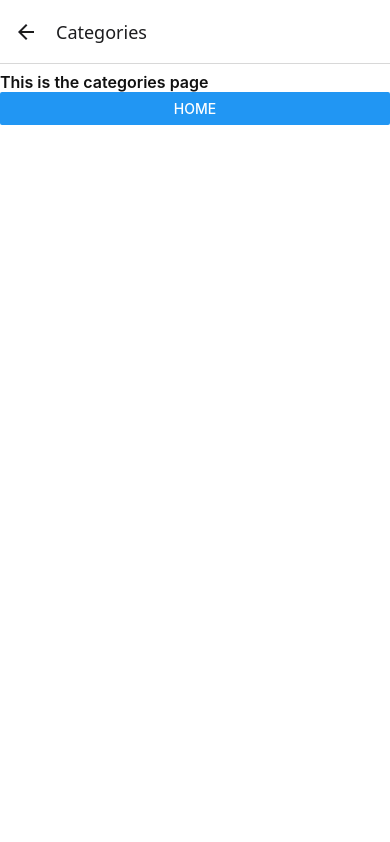
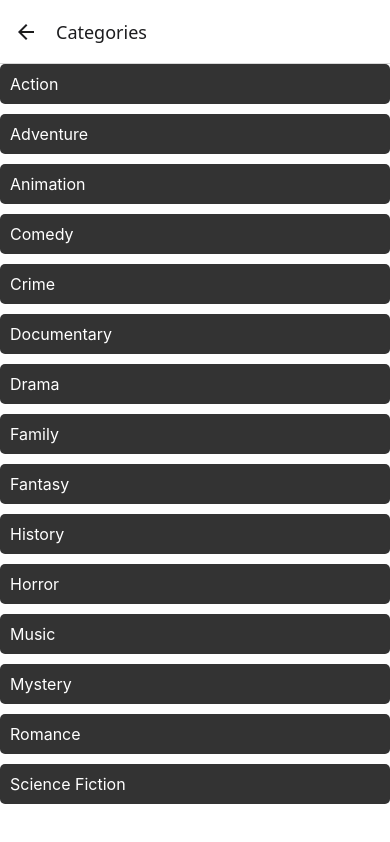
Before and after one commit to beansonbread/CPAN213---filmlist, a React Native app: screen /Categories in a window 390 px wide. Built offline with nearby package versions, Linux system fonts and the light colour scheme; no server answers.

Commit message:
Added favourites and category filtering

```diff
--- a/App.js
+++ b/App.js
@@ -1,16 +1,32 @@
 import { NavigationContainer } from '@react-navigation/native';
 import { createStackNavigator } from '@react-navigation/stack';
+import { useState } from 'react';
 import Home from "./components/Home";
 import Details from "./components/Details";
 import Favourites from "./components/Favourites";
 import Categories from "./components/Categories";
 import {Ionicons, MaterialIcons} from "@expo/vector-icons"
 import { TouchableOpacity } from 'react-native';
+import {FavouritesContext} from "./components/FavouritesContext";
 
 const Stack = createStackNavigator();
 
 export default function App() {
+  const [favourites, setFavourites] = useState([]);
+
+const addToFavourites = (movie) => {
+  setFavourites((prev) => {
+    const exists = prev.some((item) => item.id === movie.id);
+    if (exists) return prev;
+    return [...prev, movie];
+  });
+};
+
+const removeFromFavourites = (movieId) => {
+  setFavourites((prev) => prev.filter((item) => item.id !== movieId));
+};
   return (
+  <FavouritesContext.Provider value={{ favourites, addToFavourites, removeFromFavourites }}>
     <NavigationContainer>
       <Stack.Navigator>
         <Stack.Screen name='Home' component={Home} options={({ navigation }) => ({
@@ -29,6 +45,7 @@ export default function App() {
         <Stack.Screen name='Favourites' component={Favourites} />
         <Stack.Screen name='Categories' component={Categories} />
       </Stack.Navigator>
-    </NavigationContainer>
+        </NavigationContainer>
+  </FavouritesContext.Provider>
   );
 }
--- a/components/Categories.js
+++ b/components/Categories.js
@@ -1,15 +1,54 @@
-import { Text, View, Button} from 'react-native';
-import { styles } from "./StyleSheet"
+import { Text, View, FlatList, TouchableOpacity } from 'react-native';
+import { styles } from "./StyleSheet";
 import { useNavigation } from '@react-navigation/native';
 
+const categories = [
+  { id: 28, name: 'Action' },
+  { id: 12, name: 'Adventure' },
+  { id: 16, name: 'Animation' },
+  { id: 35, name: 'Comedy' },
+  { id: 80, name: 'Crime' },
+  { id: 99, name: 'Documentary' },
+  { id: 18, name: 'Drama' },
+  { id: 10751, name: 'Family' },
+  { id: 14, name: 'Fantasy' },
+  { id: 36, name: 'History' },
+  { id: 27, name: 'Horror' },
+  { id: 10402, name: 'Music' },
+  { id: 9648, name: 'Mystery' },
+  { id: 10749, name: 'Romance' },
+  { id: 878, name: 'Science Fiction' },
+];
+
 export default function Categories() {
-    const navigation = useNavigation();
-    return (
-        <>
-        <View style={styles.container}>
-            <Text style={styles.title}>This is the categories page</Text>
-            <Button title='Home' onPress={() => navigation.navigate('Home')}/>
-        </View>
-        </>
-    )
+  const navigation = useNavigation();
+
+  const renderCategory = ({ item }) => (
+    <TouchableOpacity
+      style={{
+        backgroundColor: "#333",
+        padding: 10,
+        borderRadius: 5,
+        marginBottom: 10,
+      }}
+      onPress={() =>
+        navigation.navigate("Home", {
+          selectedGenreId: item.id,
+          selectedGenreName: item.name,
+        })
+      }
+    >
+      <Text style={{ color: "white", fontSize: 16 }}>{item.name}</Text>
+    </TouchableOpacity>
+  );
+
+  return (
+    <View style={styles.container}>
+      <FlatList
+        data={categories}
+        renderItem={renderCategory}
+        keyExtractor={(item) => item.id.toString()}
+      />
+    </View>
+  );
 }
--- a/components/Details.js
+++ b/components/Details.js
@@ -1,8 +1,13 @@
+import { useContext } from 'react';
+import {Button} from "react-native";
+import { FavouritesContext } from './FavouritesContext';
 import { Text, View, Image, ScrollView, TouchableOpacity } from 'react-native';
 import { styles } from "./StyleSheet"
 
 export default function Details({ route }) {
+    const { favourites, addToFavourites, removeFromFavourites } = useContext(FavouritesContext);
     const movie = route?.params?.movie;
+    const isFavourite = favourites.some((item) => item.id === movie?.id);
 
     if (!movie) {
         return (
@@ -17,8 +22,12 @@ export default function Details({ route }) {
     const year = movie?.release_date ? String(movie.release_date).slice(0, 4) : '';
 
     const handleFavourite = () => {
-        console.log("added.")
+    if (isFavourite) {
+        removeFromFavourites(movie.id);
+    } else {
+        addToFavourites(movie);
     }
+}
 
     return (
         <ScrollView style={styles.container} contentContainerStyle={styles.screenPadding}>
@@ -35,7 +44,9 @@ export default function Details({ route }) {
             </Text>
             <Text style={styles.detailsOverview}>{movie.overview}</Text>
             <TouchableOpacity style={styles.button} onPress={handleFavourite}>
-                <Text style={styles.buttonText}>Add to Favourites</Text>
+                <Text style={styles.buttonText}>
+    {isFavourite ? "Remove from Favourites" : "Add to Favourites"}
+</Text>
             </TouchableOpacity>
         </ScrollView>
     )
--- a/components/Favourites.js
+++ b/components/Favourites.js
@@ -1,15 +1,31 @@
-import { Text, View, Button} from 'react-native';
-import { styles } from "./StyleSheet"
-import { useNavigation } from '@react-navigation/native';
+import { Text, View, FlatList, TouchableOpacity } from "react-native";
+import { styles } from "./StyleSheet";
+import { useNavigation } from "@react-navigation/native";
+import { useContext } from "react";
+import { FavouritesContext } from "./FavouritesContext";
 
 export default function Favourites() {
-    const navigation = useNavigation();
-    return (
+  const navigation = useNavigation();
+  const { favourites } = useContext(FavouritesContext);
+
+  return (
+    <View style={styles.container}>
+      {favourites.length === 0 ? (
         <>
-        <View style={styles.container}>
-            <Text style={styles.title}>This is the favourites page</Text>
-            <Button title='Categories' onPress={() => navigation.navigate('Categories')}/>
-        </View>
+          <Text style={styles.title}>No favourites yet</Text>
+          <Text>Add movies from the Details screen</Text>
         </>
-    )
+      ) : (
+        <FlatList
+          data={favourites}
+          keyExtractor={(item) => item.id.toString()}
+          renderItem={({ item }) => (
+            <TouchableOpacity onPress={() => navigation.navigate("Details", { movie: item })}>
+              <Text style={styles.title}>{item.title}</Text>
+            </TouchableOpacity>
+          )}
+        />
+      )}
+    </View>
+  );
 }
--- /dev/null
+++ b/components/FavouritesContext.js
@@ -0,0 +1,3 @@
+import { createContext} from "react";
+
+export const FavouritesContext = createContext ();
--- a/components/Home.js
+++ b/components/Home.js
@@ -7,8 +7,9 @@ const api_key = "edc73a6e7c328ce7b027c833d7234082"
 const GAP = 8;
 const H_PADDING = 16;
 
-export default function Home({ navigation }) {
+export default function Home({ navigation, route }) {
     const [movies, setMovies] = useState([]);
+    const selectedGenreId = route?.params?.selectedGenreId;
     const { width } = useWindowDimensions();
 
     const numColumns = width > 600 ? 4 : width > 400 ? 3 : 2;
@@ -28,11 +29,16 @@ export default function Home({ navigation }) {
             console.log(error)
         }
     }
+    const filteredMovies = selectedGenreId
+  ? movies.filter((movie) => movie.genre_ids?.includes(selectedGenreId))
+  : movies;
 
     const displayMovie = ({ item }) => {
         const posterUri = item?.poster_path ? `https://image.tmdb.org/t/p/w500${item.poster_path}` : undefined;
         const rating = typeof item?.vote_average === 'number' ? item.vote_average.toFixed(1) : '';
         const year = item?.release_date ? String(item.release_date).slice(0, 4) : '';
+
+
 
         return (
             <TouchableOpacity
@@ -57,7 +63,7 @@ export default function Home({ navigation }) {
         <View style={styles.container}>
             <FlatList
                 style={styles.list}
-                data={movies}
+                data={filteredMovies}
                 keyExtractor={(item) => item.id.toString()}
                 renderItem={displayMovie}
                 numColumns={numColumns}
```
